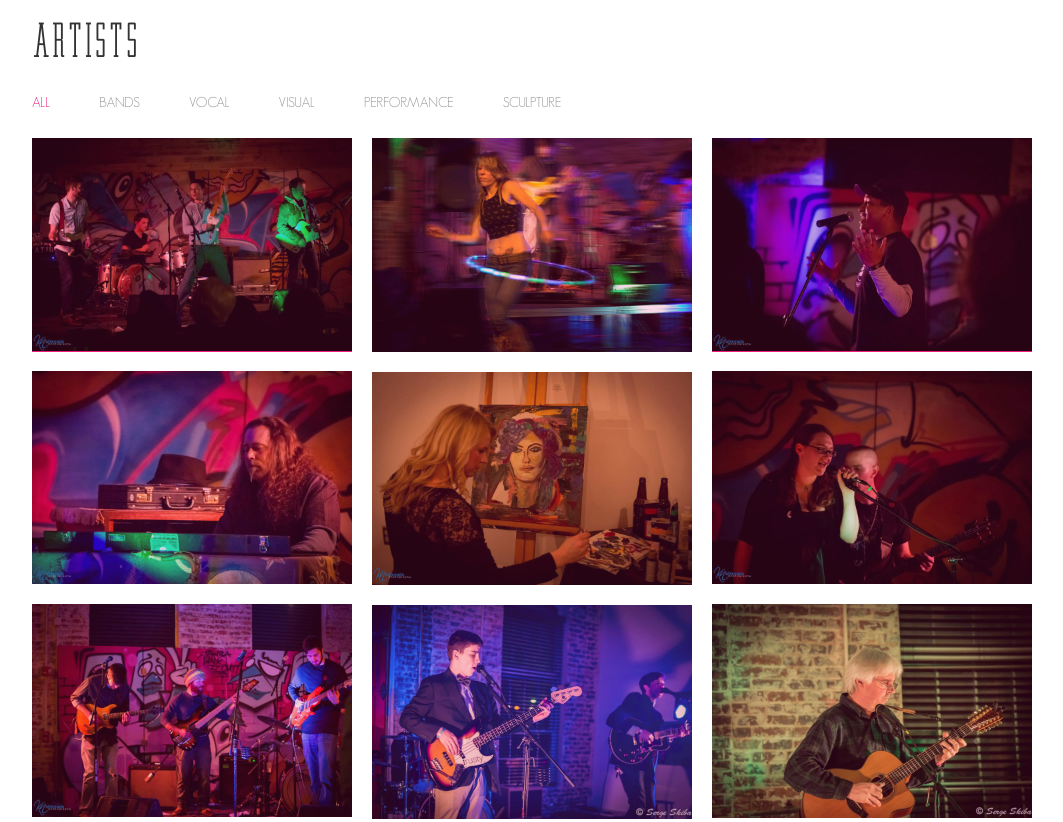
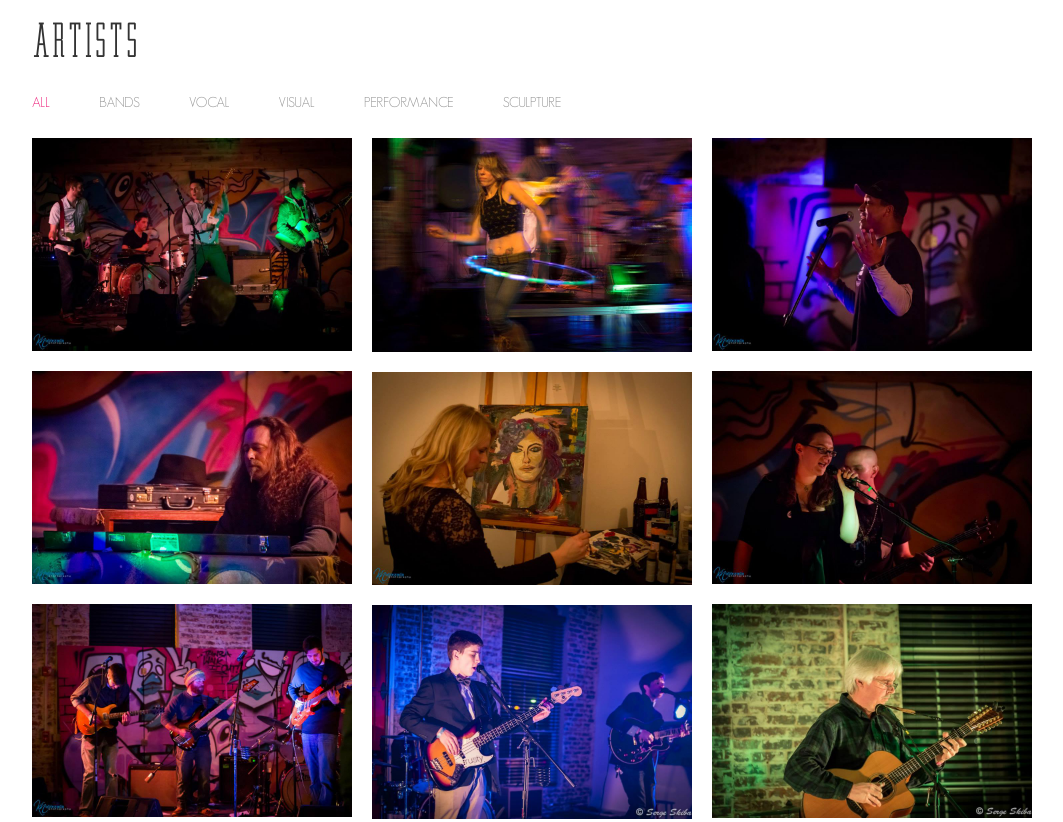
Before and after one commit to bellalove/charlotte, a plain HTML site: page index.html in a window 1280 px wide. Shown: the part 2320-3142 px from the top of the page, without its empty margins (108-1171 px from the left). Drawn offline with nearby package versions, Linux system fonts and the light colour scheme.

Commit message:
84opacity fix

```diff
--- a/styles/style.css
+++ b/styles/style.css
@@ -418,8 +418,8 @@
 }
 .artists_item .element {overflow:visible !important;}
 .artists_item .hover_img img {
-	opacity: 0.84;
-	filter: alpha(opacity=84);
+	opacity: 1;
+	filter: alpha(opacity=100);
 }
 .artists_item .zoom {
 	display:inline-block;
```
